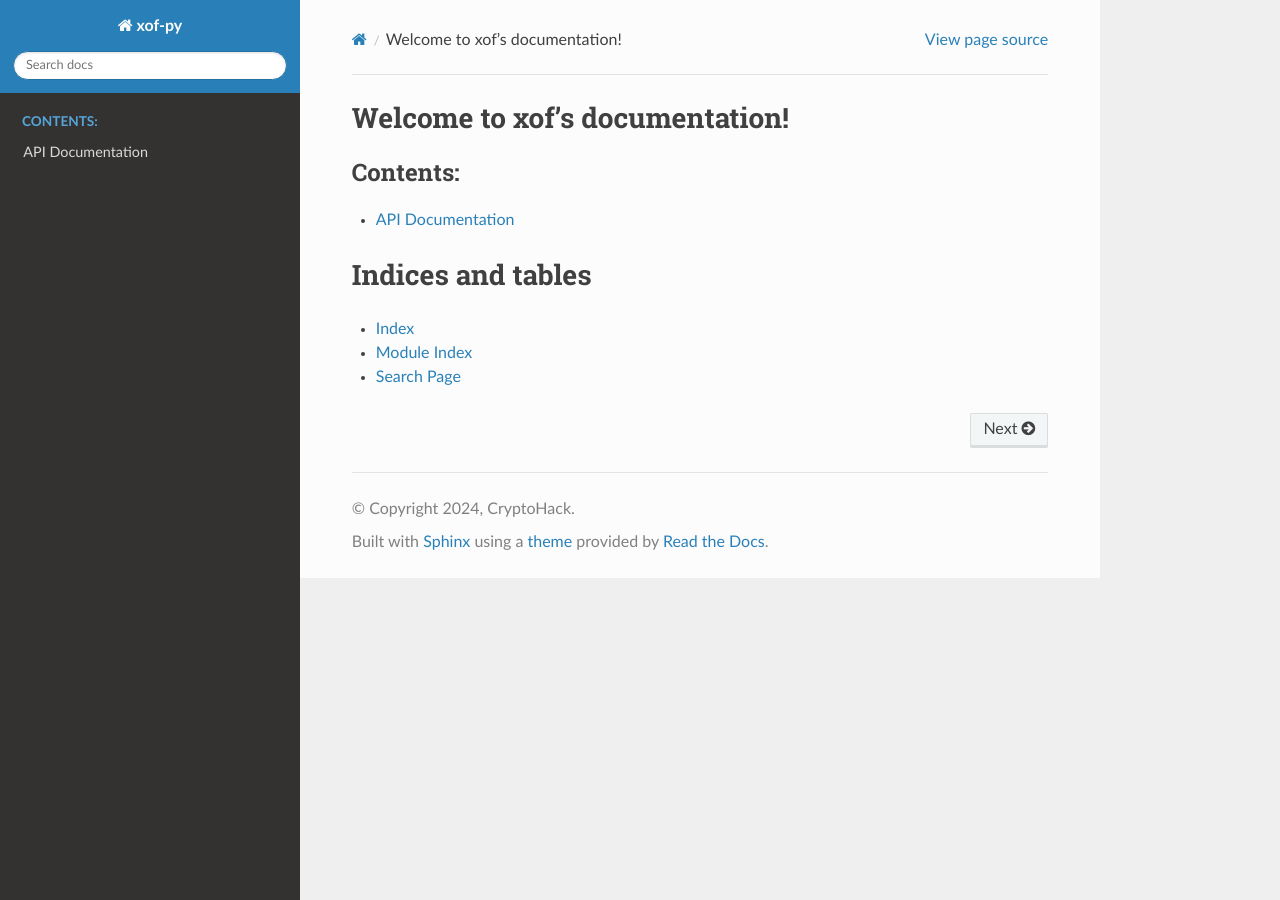
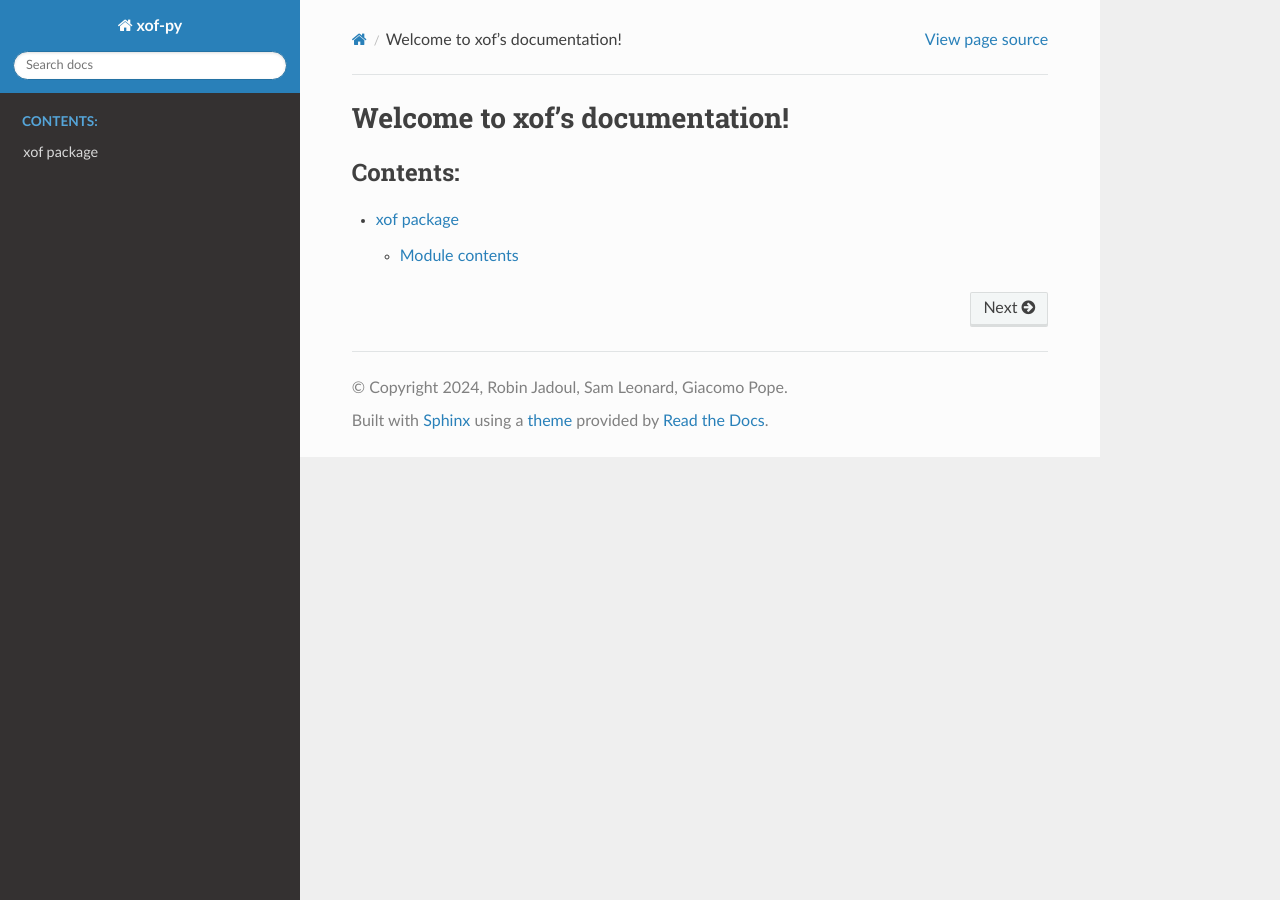
Before and after one commit to GiacomoPope/xoflib, a Sphinx documentation site: the page built from docs/index.rst, in a window 1280 px wide. Built offline with Sphinx 7.4.7 and the Read the Docs theme 2.0.0, drawn with Linux system fonts in a browser that asks for light colours.

Commit message:
README details and author listing

```diff
--- a/docs/conf.py
+++ b/docs/conf.py
@@ -14,8 +14,8 @@ sys.path.insert(0, os.path.abspath("../"))
 # https://www.sphinx-doc.org/en/master/usage/configuration.html#project-information
 
 project = 'xof-py'
-copyright = '2024, CryptoHack'
-author = 'CryptoHack'
+copyright = '2024, Robin Jadoul, Sam Leonard, Giacomo Pope'
+author = 'Robin Jadoul, Sam Leonard, Giacomo Pope'
 release = '0.1'
 
 # -- General configuration ---------------------------------------------------
--- a/docs/index.rst
+++ b/docs/index.rst
@@ -10,13 +10,4 @@
    :maxdepth: 2
    :caption: Contents:
 
-   api
-
-
-
-Indices and tables
-==================
-
-* :ref:`genindex`
-* :ref:`modindex`
-* :ref:`search`
+   xof
--- a/docs/xof.rst
+++ b/docs/xof.rst
@@ -1,4 +1,4 @@
-xof\_py package
+xof package
 =================
 
 Module contents
```
Also changed, not shown: README.md (+26 -3 lines), 2 other files.
